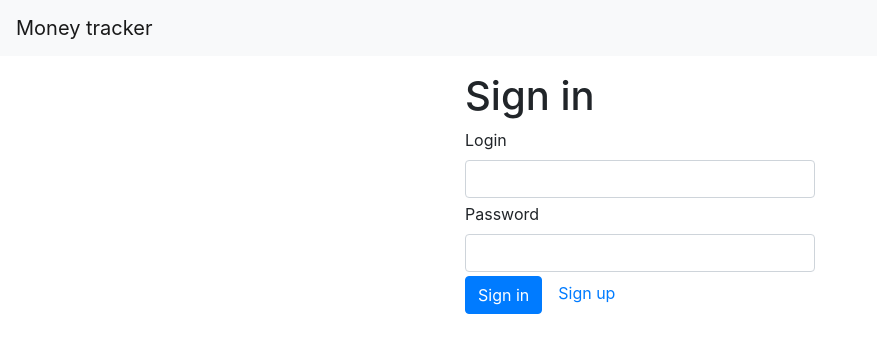
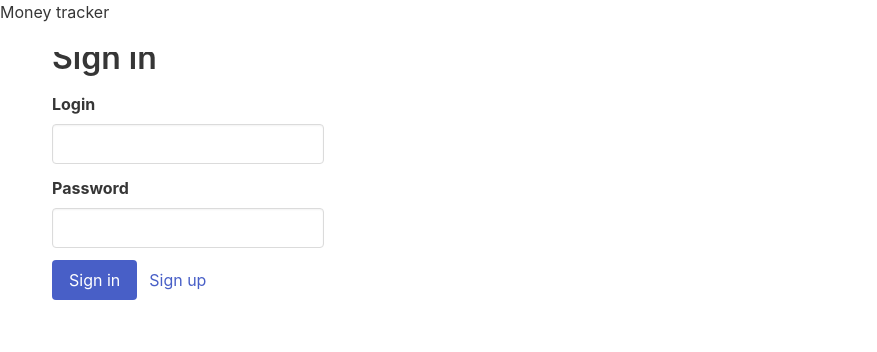
Before and after one commit to len3fun/money-tracker-frontend, a React (Create React App) app: page / in a window 1280 px wide. Shown: the top 352 px of the page, without its empty margins (0-877 px from the left). Built offline with nearby package versions, Linux system fonts and the light colour scheme.

Commit message:
New sign in form

```diff
--- a/public/index.html
+++ b/public/index.html
@@ -3,7 +3,8 @@
   <head>
     <meta charset="utf-8" />
     <link rel="icon" href="%PUBLIC_URL%/favicon.ico" />
-    <link rel="stylesheet" href="https://stackpath.bootstrapcdn.com/bootstrap/4.1.3/css/bootstrap.min.css" integrity="sha384-MCw98/SFnGE8fJT3GXwEOngsV7Zt27NXFoaoApmYm81iuXoPkFOJwJ8ERdknLPMO" crossorigin="anonymous">
+<!--    <link rel="stylesheet" href="https://stackpath.bootstrapcdn.com/bootstrap/4.1.3/css/bootstrap.min.css" integrity="sha384-MCw98/SFnGE8fJT3GXwEOngsV7Zt27NXFoaoApmYm81iuXoPkFOJwJ8ERdknLPMO" crossorigin="anonymous">-->
+    <link rel="stylesheet" href="https://cdn.jsdelivr.net/npm/bulma@0.9.3/css/bulma.min.css">
     <meta name="viewport" content="width=device-width, initial-scale=1" />
     <meta name="theme-color" content="#000000" />
     <meta
--- a/src/components/main.js
+++ b/src/components/main.js
@@ -28,7 +28,7 @@ class Main extends React.Component {
                 <Navbar isLoggedIn={this.state.isLoggedIn} logout={this.logout.bind(this)}/>
 
                 <div class="container">
-                    <div class="row">
+                    <div class="columns">
                         <div class="col-sm"></div>
                         <div class="col-sm">
                             {(this.state.isLoggedIn) ? <Activities token={this.state.token}/> :
--- a/src/components/signin.js
+++ b/src/components/signin.js
@@ -52,19 +52,31 @@ class Signin extends React.Component {
 
     render() {
         return (
-            <div>
+            <div className="content">
                 <h1>Sign in</h1>
                 <form onSubmit={(e) => e.preventDefault()}>
-                    <div className="mb-1">
-                        <label htmlFor="inputLogin" className="form-label">Login</label>
-                        <input type="text" onChange={this.login} className="form-control" id="inputLogin"/>
+
+                    <div className="field">
+                        <label className="label">Login</label>
+                        <div className="control">
+                            <input className="input" type="text" onChange={this.login}/>
+                        </div>
                     </div>
-                    <div className="mb-1">
-                        <label htmlFor="inputPassword" className="form-label">Password</label>
-                        <input type="password" onChange={this.password} className="form-control" id="inputPassword"/>
+
+                    <div className="field">
+                        <label className="label">Password</label>
+                        <div className="control">
+                            <input className="input" type="password" onChange={this.password}/>
+                        </div>
                     </div>
-                    <button type="submit" className="btn btn-primary" onClick={this.signin}>Sign in</button>
-                    <a className="ml-3" href="/sign-up">Sign up</a>
+
+                    <div className="field is-grouped">
+                        <div className="control">
+                            <button className="button is-link" onClick={this.signin}>Sign in</button>
+                        </div>
+                        <a className="mt-2" href="/sign-up">Sign up</a>
+
+                    </div>
                 </form>
             </div>
         )
```
